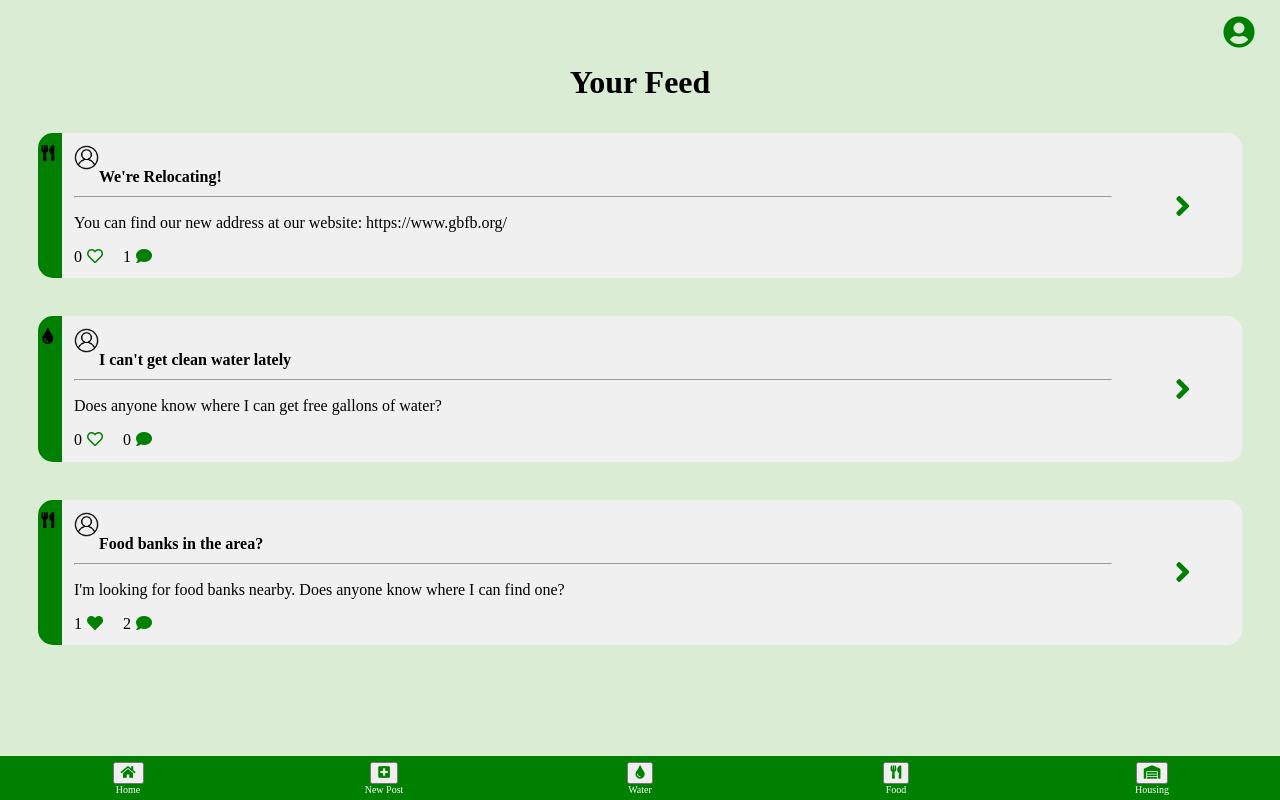
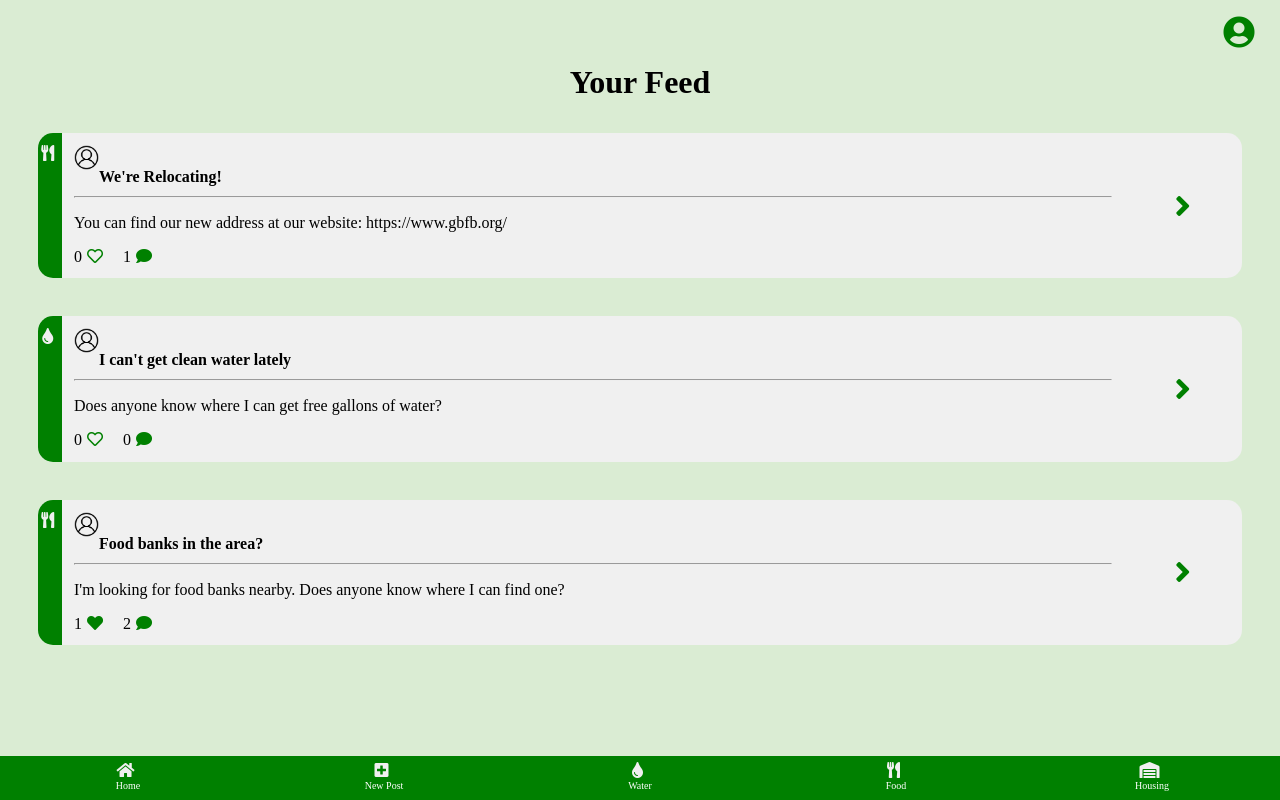
Before and after one commit to fdznoriega/bcwebdev-3, a React (Create React App) app: page / in a window 1280 px wide. Built offline with nearby package versions, Linux system fonts and the light colour scheme; a web font is replaced by a local one.

Commit message:
icons fixed

```diff
--- a/src/components/App.css
+++ b/src/components/App.css
@@ -2,3 +2,7 @@ a, a:visited{
     text-decoration: none;
     color: black;
   }
+
+  .cat {
+      color: #F0F0F0;
+   }
--- a/src/components/Navbar.js
+++ b/src/components/Navbar.js
@@ -10,45 +10,35 @@ function Navbar() {
             {/* home */}
             <div className={css.navItem}>
                 <Link to="/">
-                    <button>
-                        <i className="fas fa-home"></i>
-                    </button>
+                    <span className="fas fa-home cat"></span>
                 </Link>
                 <p className={css.navText}>Home</p>
             </div>
             {/* new post */}
             <div className={css.navItem}>
                 <Link to="/newpost">
-                    <button>
-                        <i className="fas fa-plus-square"></i>
-                    </button>
+                    <span className="fas fa-plus-square cat"></span>
                 </Link>
                 <p className={css.navText}>New Post</p>
             </div>
             {/* water */}
             <div className={css.navItem}>
                 <Link to="/category/water">
-                    <button>
-                        <i className="fas fa-tint"></i>
-                    </button>
+                    <span className="fas fa-tint cat"></span>
                 </Link>
                 <p className={css.navText}>Water</p>
             </div>
             {/* food */}
             <div className={css.navItem}>
                 <Link to="/category/food">
-                    <button>
-                        <i className="fas fa-utensils"></i>
-                    </button>
+                    <span className="fas fa-utensils cat"></span>
                 </Link>
                 <p className={css.navText}>Food</p>
             </div>
             {/* housing */}
             <div className={css.navItem}>
                 <Link to="/category/housing">
-                    <button>
-                        <i className="fas fa-warehouse"></i>
-                    </button>
+                    <span className="fas fa-warehouse cat"></span>
                 </Link>
                 <p className={css.navText}>Housing</p>
             </div>
--- a/src/components/PostPreview.js
+++ b/src/components/PostPreview.js
@@ -70,11 +70,11 @@ function PostPreview(props) {
 
         switch (p.category) {
             case "Housing":
-                return <span className="fas fa-warehouse"></span>;
+                return <span className="fas fa-warehouse cat"></span>;
             case "Water":
-                return <span className="fas fa-tint"></span>;
+                return <span className="fas fa-tint cat"></span>;
             case "Food":
-                return <span className="fas fa-utensils"></span>;
+                return <span className="fas fa-utensils cat"></span>;
         }
     }
 
```
